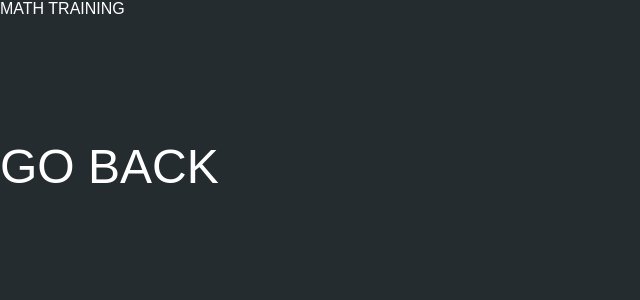
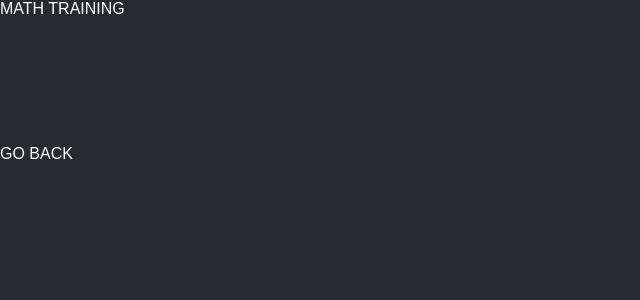
Before and after one commit to alishermuhamed/math-trainer, a React app: page /#/stats in a window 1280 px wide. Shown: the top 300 px of the page, without its empty margins (0-640 px from the left). Built offline with nearby package versions, Linux system fonts and the light colour scheme.

Commit message:
Remove font-size prop from link class

```diff
--- a/src/components/link/style.css
+++ b/src/components/link/style.css
@@ -1,5 +1,4 @@
 .link {
   color: #ffffff;
   text-decoration: none;
-  font-size: 300%;
 }
```
